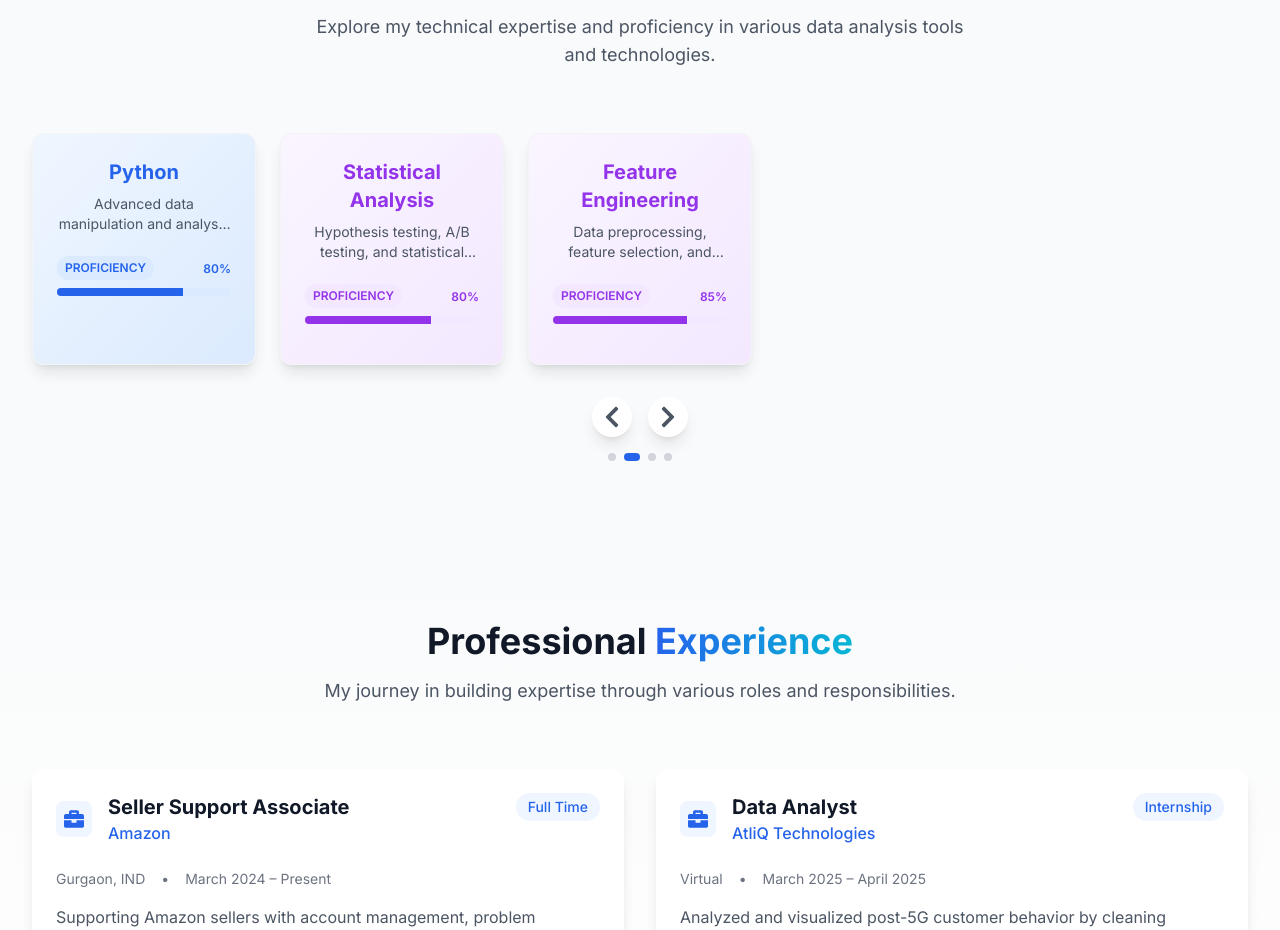
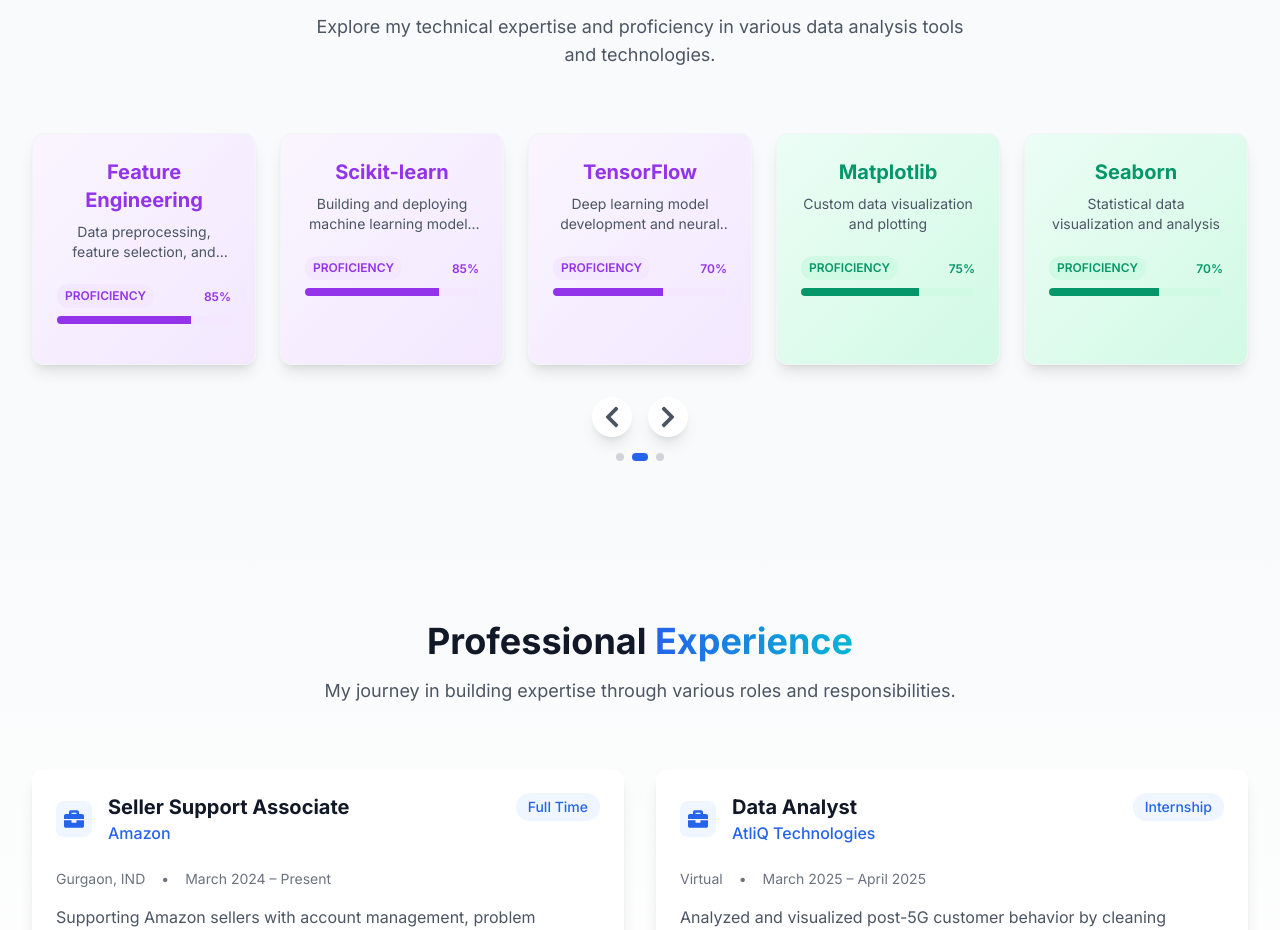
Before and after one commit to tirshiva/Analyst-Portfolio, a React (Vite) app: page / in a window 1280 px wide. Shown: the part 1620-2550 px from the top of the page. Built offline with nearby package versions, Linux system fonts and the light colour scheme.

Commit message:
Update Skills.jsx

```diff
--- a/src/components/Skills.jsx
+++ b/src/components/Skills.jsx
@@ -116,6 +116,21 @@ const SkillCard = ({ skill, category }) => {
 const Skills = () => {
   const [currentPage, setCurrentPage] = useState(0);
   const [isAutoPlaying, setIsAutoPlaying] = useState(true);
+  const [skillsPerPage, setSkillsPerPage] = useState(5);
+
+  // Responsive skills per page
+  useEffect(() => {
+    function updateSkillsPerPage() {
+      const width = window.innerWidth;
+      if (width < 640) setSkillsPerPage(1); // mobile
+      else if (width < 900) setSkillsPerPage(2); // small tablets
+      else if (width < 1200) setSkillsPerPage(3); // tablets
+      else setSkillsPerPage(5); // desktop
+    }
+    updateSkillsPerPage();
+    window.addEventListener('resize', updateSkillsPerPage);
+    return () => window.removeEventListener('resize', updateSkillsPerPage);
+  }, []);
 
   // Flatten all skills into a single array
   const allSkills = skills.flatMap(category =>
@@ -126,7 +141,6 @@ const Skills = () => {
   );
 
   // Calculate total pages
-  const skillsPerPage = 3;
   const totalPages = Math.ceil(allSkills.length / skillsPerPage);
 
   // Get current page skills
@@ -138,7 +152,7 @@ const Skills = () => {
   // Reset to first page when component mounts
   useEffect(() => {
     setCurrentPage(0);
-  }, []);
+  }, [skillsPerPage]);
 
   useEffect(() => {
     let interval;
@@ -185,7 +199,7 @@ const Skills = () => {
               initial={{ opacity: 0, y: 20 }}
               animate={{ opacity: 1, y: 0 }}
               exit={{ opacity: 0, y: -20 }}
-              className="grid grid-cols-1 md:grid-cols-2 lg:grid-cols-3 xl:grid-cols-5 gap-6"
+              className={`grid grid-cols-1 ${skillsPerPage === 2 ? 'sm:grid-cols-2' : ''} ${skillsPerPage === 3 ? 'md:grid-cols-3' : ''} ${skillsPerPage === 5 ? 'xl:grid-cols-5 lg:grid-cols-3' : ''} gap-6`}
             >
               {currentSkills.map((skill, index) => (
                 <SkillCard
```
